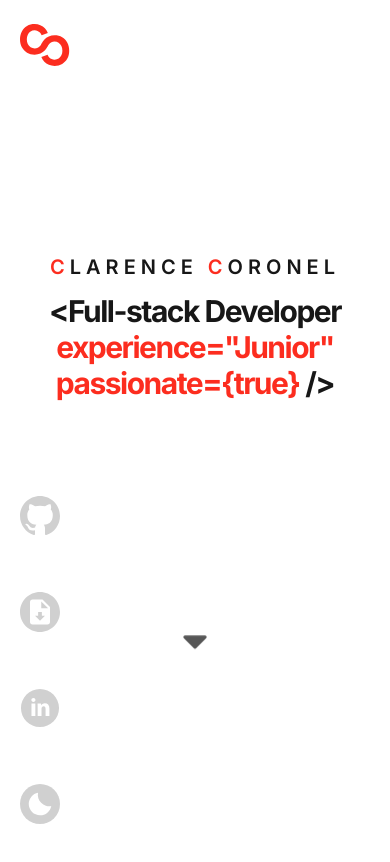
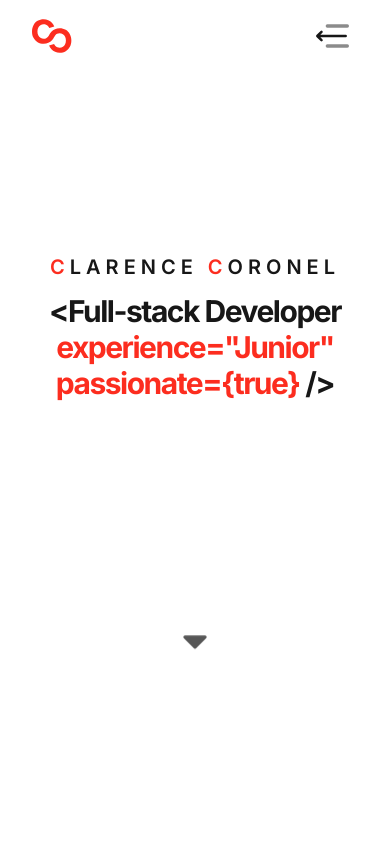
Before and after one commit to clarence-coronel/portfolio-2024, a Next.js app: page / in a window 390 px wide. Shown: the top 862 px of the page. Built offline with nearby package versions, Linux system fonts and the light colour scheme.

Commit message:
feat: add better mobile responsiveness & mobile menu

```diff
--- a/src/app/globals.css
+++ b/src/app/globals.css
@@ -146,4 +146,30 @@
   .scroll-icon {
     animation: scroll-icon 2s ease-in-out infinite;
   }
+
+  @keyframes mobile-nav-intro {
+    0% {
+      transform: translateX(100%);
+    }
+    100% {
+      transform: translateX(0);
+    }
+  }
+
+  .mobile-nav-intro {
+    animation: mobile-nav-intro 0.5s forwards;
+  }
+
+  @keyframes mobile-nav-exit {
+    0% {
+      transform: translateX(0%);
+    }
+    100% {
+      transform: translateX(100%);
+    }
+  }
+
+  .mobile-nav-exit {
+    animation: mobile-nav-exit 0.5s forwards;
+  }
 }
--- a/src/app/page.tsx
+++ b/src/app/page.tsx
@@ -48,7 +48,7 @@ export default function Home() {
       <div
         className={`${
           scrolled && "opacity-100"
-        } duration-500 opacity-0 z-40 relative max-sm:px-5 px-10`}
+        } duration-1000 opacity-0 z-40 relative max-sm:px-5 max-md:px-16 px-40`}
       >
         <div>
           Lorem ipsum dolor sit amet consectetur, adipisicing elit. Vel, quasi
--- a/src/components/footer/footer.tsx
+++ b/src/components/footer/footer.tsx
@@ -106,7 +106,7 @@ const Footer = () => {
     <div className="max-w-[1900px] mx-auto h-20 w-full flex justify-between">
       <div
         ref={iconsContainerRef}
-        className={`max-md:flex-col w-fit mr-auto flex gap-14 fixed left-0 bottom-0 z-50 max-lg:px-16 max-md:px-5 max-md:py-5 px-28 py-10`}
+        className={`max-md:hidden w-fit mr-auto flex gap-14 fixed left-0 bottom-0 z-50 px-20 max-xl:px-8 max-md:py-5 py-10 max-lg:py-5`}
       >
         {iconLinks.map((iconLink, index) => (
           <IconLink
@@ -134,7 +134,7 @@ const Footer = () => {
         </div>
       </div>
 
-      <div className="max-md:hidden mt-auto fixed z-50 bottom-0 right-0 max-lg:px-16 max-md:px-5 max-md:py-5 px-28 py-10">
+      <div className="max-md:hidden mt-auto fixed z-50 bottom-0 right-0 px-20 max-xl:px-5 max-md:py-5 py-10">
         <IconLink orientation="right" title="Toggle Theme">
           <div className="flex">
             <ThemeBtn />
--- /dev/null
+++ b/src/components/icons/burger-icon.tsx
@@ -0,0 +1,30 @@
+import React from "react";
+import { IconProps } from "@/interfaces/interfaces";
+
+interface BurgerIconProps extends Omit<IconProps, "outerColor"> {
+  innerColor: string;
+}
+
+const BurgerIcon = ({ size = 40, innerColor, ...props }: BurgerIconProps) => {
+  return (
+    <svg
+      xmlns="http://www.w3.org/2000/svg"
+      width={size}
+      height={size}
+      viewBox="0 0 24 24"
+      {...props}
+    >
+      <path
+        fill={innerColor}
+        d="M8 5a1 1 0 0 0 0 2h12a1 1 0 1 0 0-2zm0 12a1 1 0 1 0 0 2h12a1 1 0 1 0 0-2z"
+        opacity="0.5"
+      />
+      <path
+        fill={innerColor}
+        d="M5.03 8.97a.75.75 0 0 1 0 1.06l-1.22 1.22H19a.75.75 0 0 1 0 1.5H3.81l1.22 1.22a.75.75 0 1 1-1.06 1.06l-2.5-2.5a.75.75 0 0 1 0-1.06l2.5-2.5a.75.75 0 0 1 1.06 0"
+      />
+    </svg>
+  );
+};
+
+export default BurgerIcon;
--- /dev/null
+++ b/src/components/icons/close-icon.tsx
@@ -0,0 +1,38 @@
+import React from "react";
+import { IconProps } from "@/interfaces/interfaces";
+
+interface CloseIconProps extends Omit<IconProps, "outerColor"> {
+  innerColor: string;
+}
+
+const CloseIcon = ({ size = 40, innerColor, ...props }: CloseIconProps) => {
+  return (
+    <svg
+      xmlns="http://www.w3.org/2000/svg"
+      width={size}
+      height={size}
+      viewBox="0 0 24 24"
+      {...props}
+    >
+      <path
+        fill="none"
+        stroke={innerColor}
+        stroke-dasharray="12"
+        stroke-dashoffset="12"
+        stroke-linecap="round"
+        stroke-linejoin="round"
+        stroke-width="2"
+        d="M12 12l7 7M12 12l-7 -7M12 12l-7 7M12 12l7 -7"
+      >
+        <animate
+          fill="freeze"
+          attributeName="stroke-dashoffset"
+          dur="0.3s"
+          values="12;0"
+        />
+      </path>
+    </svg>
+  );
+};
+
+export default CloseIcon;
--- /dev/null
+++ b/src/components/navigation/components/mobile-nav.tsx
@@ -0,0 +1,112 @@
+import BurgerIcon from "@/components/icons/burger-icon";
+import React, { useEffect, useState } from "react";
+import NavLink from "./nav-link";
+import LogoIcon from "@/components/icons/logo-icon";
+import CloseIcon from "@/components/icons/close-icon";
+
+import ThemeBtn from "./theme-btn";
+import GitIcon from "@/components/icons/git-icon";
+import FileIcon from "@/components/icons/file-icon";
+import LinkedinIcon from "@/components/icons/linkedin-icon";
+import useWindowSize from "@/hooks/useWindowSize";
+
+const iconLinks = [
+  { title: "Github", Icon: GitIcon },
+  { title: "Resume", Icon: FileIcon },
+  { title: "Linkedin", Icon: LinkedinIcon },
+];
+
+const links = [
+  {
+    path: "/about",
+    title: "About",
+  },
+  {
+    path: "/skills",
+    title: "Skills",
+  },
+  {
+    path: "/projects",
+    title: "Projects",
+  },
+  {
+    path: "/contact",
+    title: "Contact",
+  },
+];
+
+const MobileNav = () => {
+  const [showMobileNav, setShowMobileNav] = useState(false);
+  const [hasInteracted, setHasInteracted] = useState(false);
+  const windowSize = useWindowSize();
+
+  const toggleNav = () => {
+    if (!hasInteracted) setHasInteracted(true);
+    setShowMobileNav(!showMobileNav);
+  };
+
+  useEffect(() => {
+    setShowMobileNav(false);
+    setHasInteracted(false);
+  }, [windowSize]);
+
+  return (
+    <div className="md:hidden relative z-50 flex items-center">
+      <button
+        onClick={toggleNav}
+        className={`hover:scale-110 aspect-square h-full duration-200 p-1 rounded-md`}
+      >
+        <BurgerIcon innerColor="var(--foreground)" />
+      </button>
+
+      <div
+        className={`
+          fixed right-0 top-0 h-screen w-screen bg-primary rounded-md pl-[40px] pr-5 py-4
+          ${
+            !hasInteracted
+              ? "hidden"
+              : showMobileNav
+              ? "flex flex-col mobile-nav-intro"
+              : "flex flex-col mobile-nav-exit"
+          }
+        `}
+      >
+        <div className="h-full relative z-10 flex flex-col justify-start items-start gap-10">
+          <div className="w-full flex justify-between items-center ">
+            <LogoIcon
+              className="hover:rotate-180 duration-200"
+              size={40}
+              innerColor="var(--secondary)"
+            />
+            <button
+              className={`hover:scale-110 aspect-square h-full duration-200 p-1 rounded-md`}
+              onClick={toggleNav}
+            >
+              <CloseIcon size={30} innerColor="var(--foreground)" />
+            </button>
+          </div>
+          {links.map((link) => (
+            <div key={link.path} onClick={toggleNav}>
+              <NavLink title={link.title} path={link.path} />
+            </div>
+          ))}
+
+          <div className="mt-auto w-full flex justify-between pb-10">
+            {iconLinks.map((iconLink, index) => (
+              <iconLink.Icon
+                key={index}
+                className="text-foreground cursor-pointer"
+                innerColor="var(--background)"
+                outerColor="var(--foreground)"
+              />
+            ))}
+
+            <ThemeBtn />
+          </div>
+        </div>
+      </div>
+    </div>
+  );
+};
+
+export default MobileNav;
--- a/src/components/navigation/components/nav-link.tsx
+++ b/src/components/navigation/components/nav-link.tsx
@@ -21,8 +21,8 @@ const NavLink = forwardRef<HTMLAnchorElement, { path: string; title: string }>(
         className="h-5 group text-foreground font-bold overflow-clip"
         href={path}
       >
-        <span className="group-hover:-translate-y-[100%] group-hover:opacity-0 opacity-100 block  duration-300">{`<${title}>`}</span>
-        <span className="group-hover:-translate-y-[100%] group-hover:opacity-100 opacity-0 block translate-y-[100%]  duration-300">{`<${title}/>`}</span>
+        <span className="md:group-hover:-translate-y-[100%] md:group-hover:opacity-0 opacity-100 block  duration-300">{`<${title}>`}</span>
+        <span className="md:group-hover:-translate-y-[100%] md:group-hover:opacity-100 opacity-0 block translate-y-[100%]  duration-300">{`<${title}/>`}</span>
       </Link>
     );
   }
--- a/src/components/navigation/navigation.tsx
+++ b/src/components/navigation/navigation.tsx
@@ -7,6 +7,7 @@ import NavLink from "./components/nav-link";
 
 import useScroll from "@/hooks/useScroll";
 import { animate } from "popmotion";
+import MobileNav from "./components/mobile-nav";
 
 const links = [
   {
@@ -127,11 +128,11 @@ const Navigation = () => {
   return (
     <header
       className={`${
-        !scrolled && "z-50"
-      } max-lg:px-16 max-md:px-5 max-md:py-5 px-28 py-10 fixed w-screen h-screen flex flex-col justify-between items-center`}
+        scrolled && "max-md:bg-primary "
+      } px-20 max-xl:px-8 z-50 max-lg:py-5 max-md:py-3 py-10 fixed w-screen flex flex-col justify-between items-center`}
     >
-      <div className="max-w-[1900px] w-full flex flex-col justify-between h-full">
-        <div className=" w-full flex justify-between items-start">
+      <div className="max-w-[1900px] w-full flex flex-col justify-between h-full max-md:items-center">
+        <div className=" w-full flex justify-between items-start max-md:items-center">
           <Link href="/" className="hover:rotate-180 duration-500 ">
             <LogoIcon
               className="max-md:hidden"
@@ -140,7 +141,7 @@ const Navigation = () => {
             />
             <LogoIcon
               className="md:hidden"
-              size={50}
+              size={40}
               innerColor="var(--secondary)"
             />
           </Link>
@@ -160,39 +161,9 @@ const Navigation = () => {
               />
             ))}
           </nav>
+
+          <MobileNav />
         </div>
-
-        {/* <div className="w-full flex justify-between">
-          <div
-            ref={iconsContainerRef}
-            className={`max-sm:flex-col w-fit mr-auto flex gap-14 z-50 `}
-          >
-            {iconLinks.map((iconLink, index) => (
-              <IconLink
-                key={index}
-                title={iconLink.title}
-                orientation="left"
-                ref={(el: HTMLDivElement | null) => {
-                  iconRefs.current[index] = el;
-                }}
-              >
-                <iconLink.Icon
-                  className="text-foreground cursor-pointer"
-                  innerColor="var(--background)"
-                  outerColor="var(--foreground)"
-                />
-              </IconLink>
-            ))}
-          </div>
-
-          <div className="mt-auto">
-            <IconLink orientation="right" title="Toggle Theme">
-              <div className="flex">
-                <ThemeBtn />
-              </div>
-            </IconLink>
-          </div>
-        </div> */}
       </div>
     </header>
   );
```
